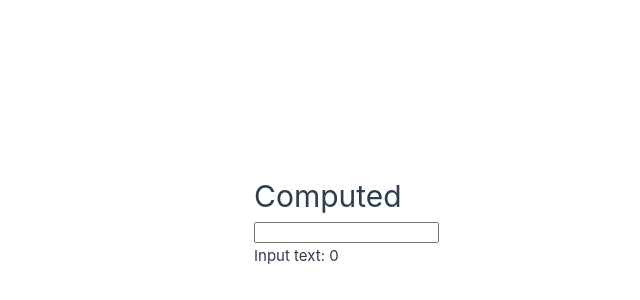
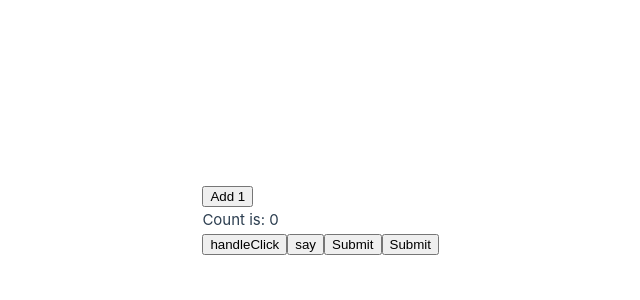
Before and after one commit to noah-00/vue3-doc, a Vue app: page / in a window 1280 px wide. Shown: the part 180-480 px from the top of the page, without its empty margins (201-841 px from the left). Built offline with nearby package versions, Linux system fonts and the light colour scheme.

Commit message:
✨ event handling

```diff
--- a/src/App.vue
+++ b/src/App.vue
@@ -1,13 +1,15 @@
 <script setup lang="ts">
 // import TemplateLiteral from "./components/TemplateLiteral.vue";
 // import ListRendering from "./components/ListRendering.vue";
-import Computed from "./components/Computed.vue";
+// import Computed from "./components/Computed.vue";
+import EventHnadling from "./components/EventHandling.vue";
 </script>
 
 <template>
   <div>
     <!-- <TemplateLiteral /> -->
     <!-- <ListRendering /> -->
-    <Computed />
+    <!-- <Computed /> -->
+    <EventHnadling />
   </div>
 </template>
--- /dev/null
+++ b/src/components/EventHandling.vue
@@ -0,0 +1,87 @@
+<script setup lang="ts">
+import { ref } from "vue";
+
+const count = ref(0);
+
+const name = ref("Vue.js");
+
+const handleClick = () => {
+  alert("clicked");
+};
+
+const say = (message: string) => {
+  alert(message);
+};
+
+const warn = (message: string, event: Event) => {
+  // get current event
+  if (event) event.preventDefault();
+  alert(message);
+};
+</script>
+
+<template>
+  <button @click="count++">Add 1</button>
+  <p>Count is: {{ count }}</p>
+
+  <button @click="handleClick">handleClick</button>
+
+  <button @click="say('Hello')">say</button>
+
+  <button @click="warn('Form cannot be submitted yet.', $event)">Submit</button>
+  <button @click="(event) => warn('Form cannot be submitted yet.', event)">
+    Submit
+  </button>
+
+  <!-- Propagation of click events is stopped -->
+  <!-- <a @click.stop="doThis"></a> -->
+
+  <!-- Submit events no longer reload the page -->
+  <!-- <form @submit.prevent="onSubmit"></form> -->
+
+  <!-- Modifiers can be connected -->
+  <!-- <a @click.stop.prevent="doThat"></a> -->
+
+  <!-- It can be used just as a modifier -->
+  <!-- <form @submit.prevent></form> -->
+
+  <!-- The handler is called only if event.target is an element itself.-->
+  <!-- That is, if it is a child element -->
+  <!-- <div @click.self="doThat">...</div> -->
+
+  <!-- about @keyup -->
+  <!--
+    .enter
+    .tab
+    .delete (captures both “Delete” and “Backspace” keys)
+    .esc
+    .space
+    .up
+    .down
+    .left
+    .right
+  -->
+
+  <!-- about system -->
+  <!--
+    .ctrl
+    .alt
+    .shift
+    .meta
+  -->
+
+  <!-- about exact -->
+  <!-- This will fire even if the Alt or Shift key is pressed. -->
+  <!-- <button @click.ctrl="onClick">A</button> -->
+  <!-- This is only issued when the Ctrl key is pressed and no other keys are pressed -->
+  <!-- <button @click.ctrl.exact="onCtrlClick">A</button> -->
+  <!-- This is only issued when no system modifier is pressed -->
+  <!-- <button @click.exact="onClick">A</button> -->
+
+  <!-- about mouse -->
+  <!--
+    .left
+    .right
+    .middle
+  -->
+</template>
```
